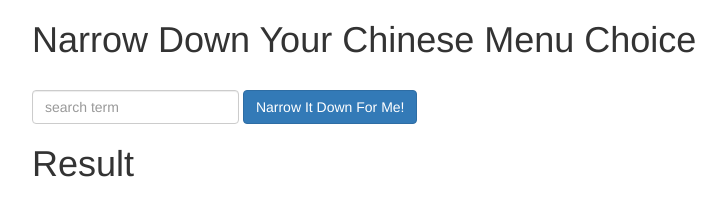
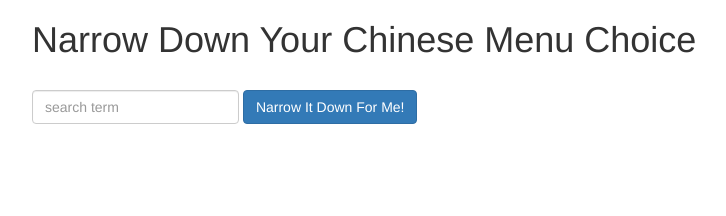
Before and after one commit to sahilgit/week3-assignment, a plain HTML site: page index.html in a window 1280 px wide. Shown: the whole page, without its empty margins (38-764 px from the left). Drawn offline with Linux system fonts and the light colour scheme.

Commit message:
week3-assignement coursera

```diff
--- a/foundItems.html
+++ b/foundItems.html
@@ -1,4 +1,4 @@
-<h1>Result</h1>
+<h1 ng-if="list.found">Result</h1>
 <div ng-if="list.isEmpty()">Nothing found</div>
 <ul>
   <li ng-repeat="item in list.found">
```
Also changed, not shown: index.html (+1 -1 lines).
